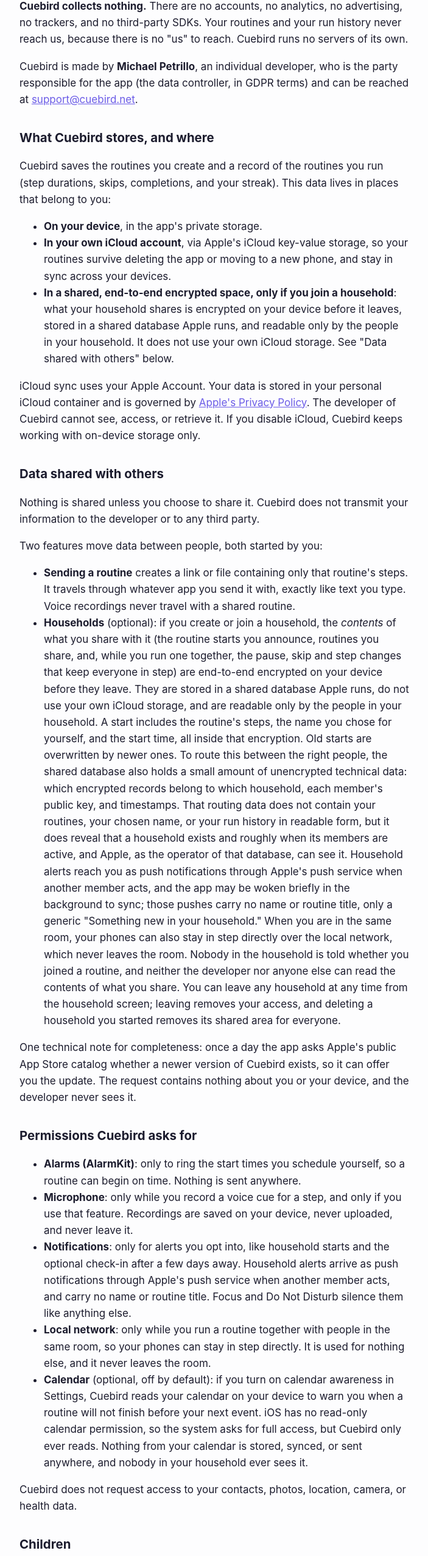
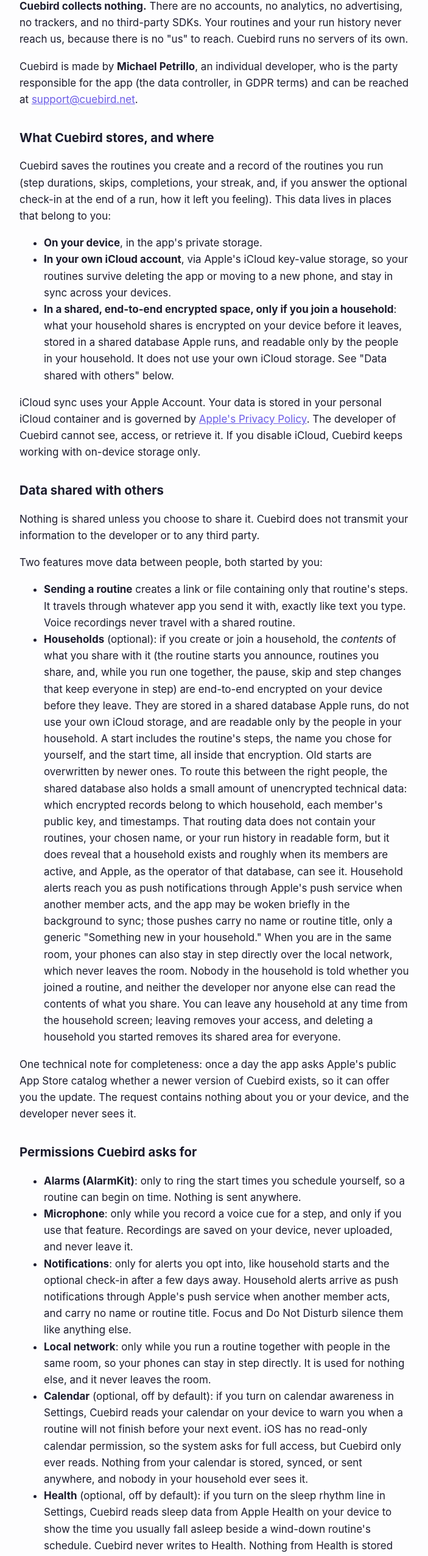
Before and after one commit to MikeyPetrillo/cuebird-site, a plain HTML site: page privacy.html in a window 1280 px wide. Shown: the part 236-2787 px from the top of the page at 61% size, without its empty margins (288-991 px from the left). Drawn offline with Linux system fonts and the light colour scheme.

Commit message:
Privacy: disclose the Health read, and the mood the check-in stores
2.0.1 is the first build that reads Apple Health, for the sleep rhythm
line beside a wind-down routine. The policy still said Cuebird does not
request health data, which is true of the live 2.0 and stops being true
the moment 2.0.1 ships, so it goes live first. Read only, verified:
requestAuthorization(toShare: [], read: [sleep]) asks for nothing to
write with.

The stored-data list also gained the optional end-of-run mood, which
never leaves the device and was not named anywhere.

```diff
--- a/privacy.html
+++ b/privacy.html
@@ -25,7 +25,7 @@
 </head>
 <body>
 <h1>Cuebird Privacy Policy</h1>
-<p class="updated">Last updated: August 11, 2026</p>
+<p class="updated">Last updated: August 13, 2026</p>
 
 <h2>The short version</h2>
 <p><strong>Cuebird collects nothing.</strong> There are no accounts, no
@@ -39,8 +39,9 @@ GDPR terms) and can be reached at
 
 <h2>What Cuebird stores, and where</h2>
 <p>Cuebird saves the routines you create and a record of the routines you run
-(step durations, skips, completions, and your streak). This data lives in
-places that belong to you:</p>
+(step durations, skips, completions, your streak, and, if you answer the
+optional check-in at the end of a run, how it left you feeling). This data
+lives in places that belong to you:</p>
 <ul>
   <li><strong>On your device</strong>, in the app's private storage.</li>
   <li><strong>In your own iCloud account</strong>, via Apple's iCloud
@@ -120,9 +121,15 @@ developer never sees it.</p>
   no read-only calendar permission, so the system asks for full access, but
   Cuebird only ever reads. Nothing from your calendar is stored, synced, or
   sent anywhere, and nobody in your household ever sees it.</li>
+  <li><strong>Health</strong> (optional, off by default): if you turn on the
+  sleep rhythm line in Settings, Cuebird reads sleep data from Apple Health on
+  your device to show the time you usually fall asleep beside
+  a wind-down routine's schedule. Cuebird never writes to Health. Nothing from
+  Health is stored elsewhere, synced, or sent anywhere, and nobody in your
+  household ever sees it.</li>
 </ul>
 <p>Cuebird does not request access to your contacts, photos, location,
-camera, or health data.</p>
+or camera.</p>
 
 <h2>Children</h2>
 <p>Cuebird is safe for all ages and collects no personal information from
```
